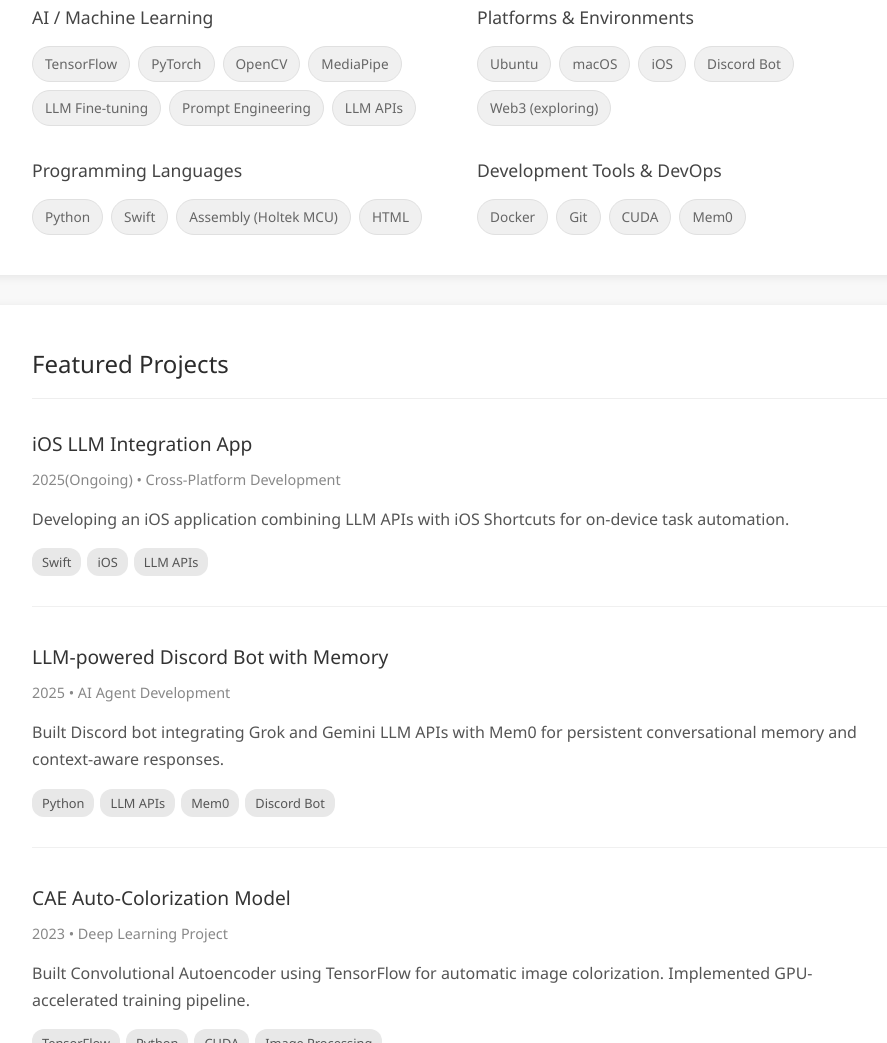
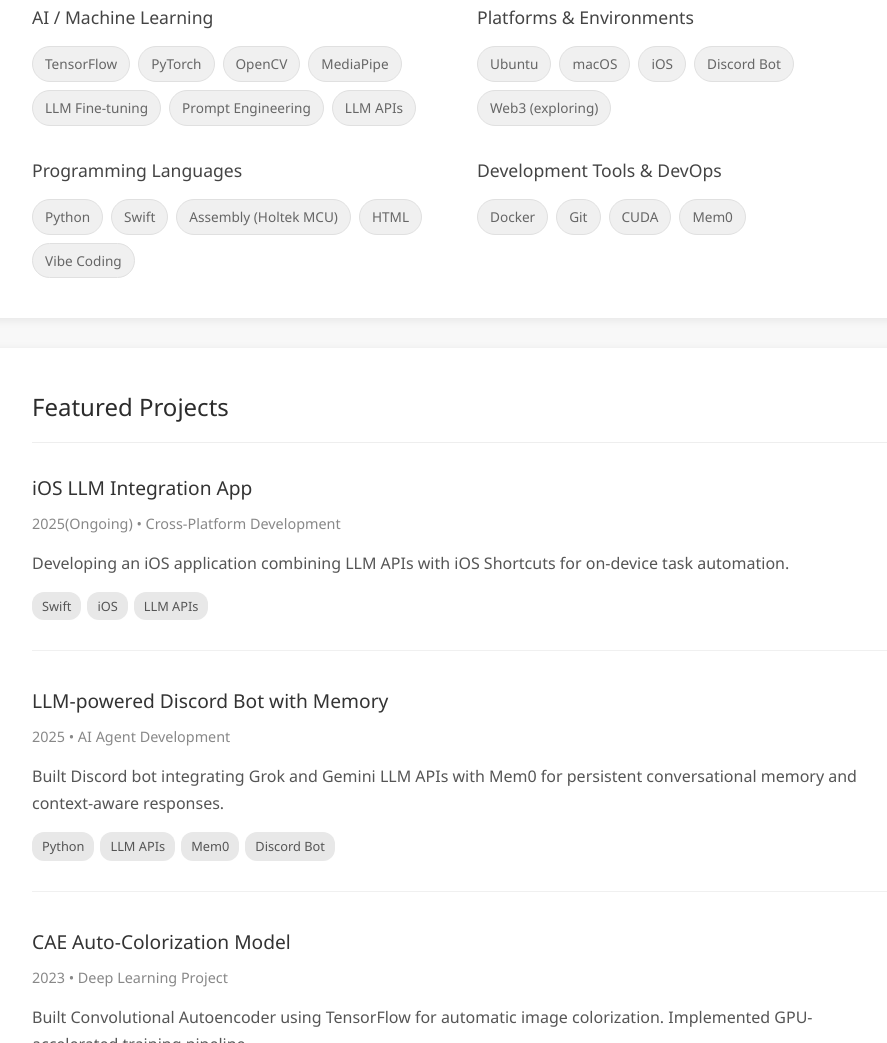
Before and after one commit to chiao-ke/chiao-ke.github.io, a plain HTML site: page index.html in a window 1280 px wide. Shown: the part 864-1907 px from the top of the page, without its empty margins (178-1065 px from the left). Drawn offline with Linux system fonts and the light colour scheme.

Commit message:
docs: add Vibe Coding to skills list

```diff
--- a/index.html
+++ b/index.html
@@ -522,6 +522,7 @@
                         <span class="skill-tag">Swift</span>
                         <span class="skill-tag">Assembly (Holtek MCU)</span>
                         <span class="skill-tag">HTML</span>
+                        <span class="skill-tag">Vibe Coding</span>
                     </div>
                 </div>
                 <div class="skill-category">
```
